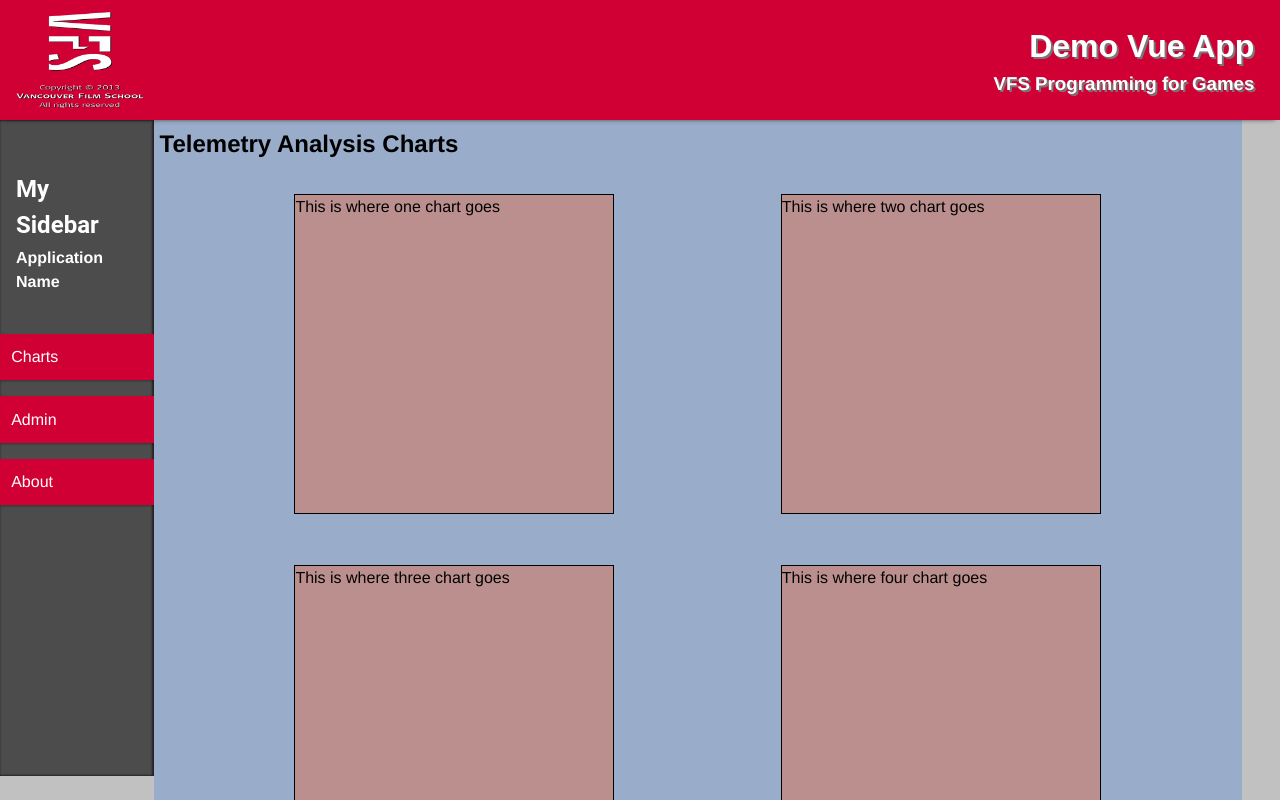
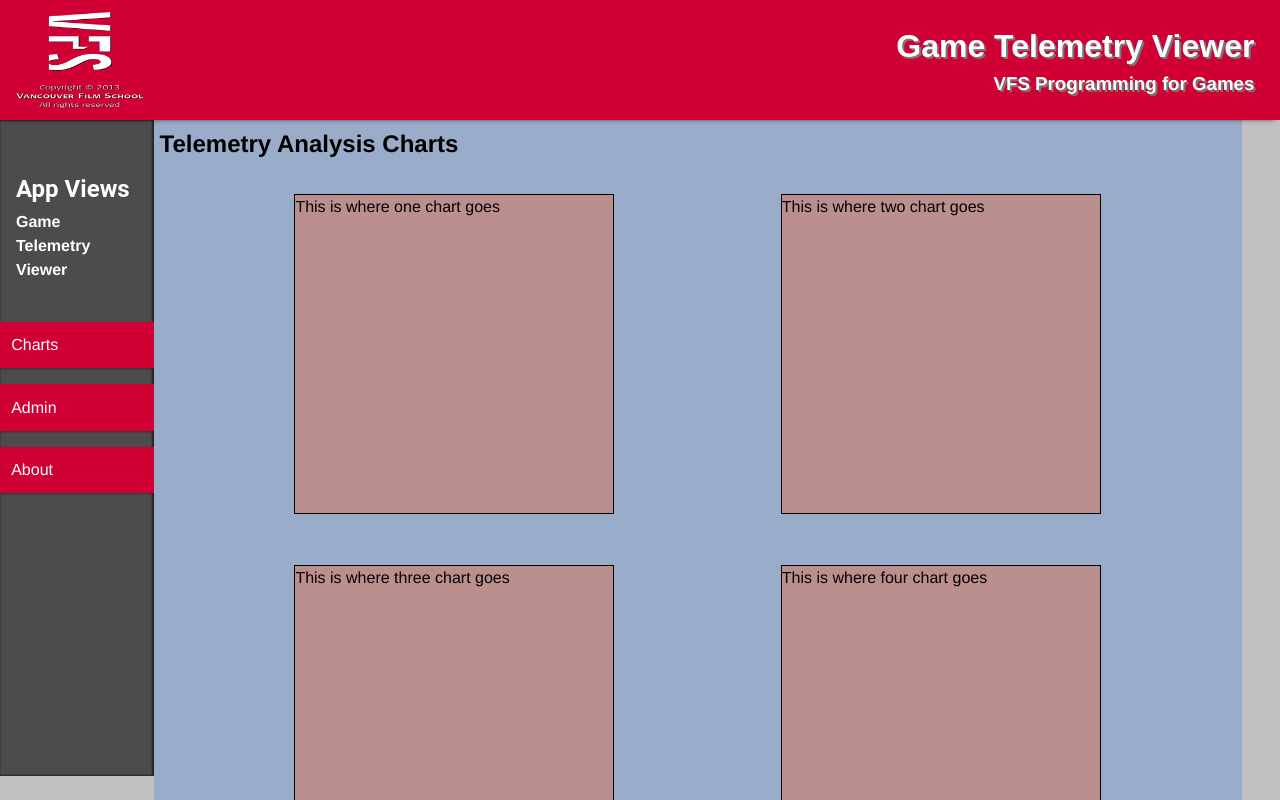
Before and after one commit to pg22shatrujit/TelemetryApp, a Vue app: page / in a window 1280 px wide. Built offline with nearby package versions, Linux system fonts and the light colour scheme.

Commit message:
Injected title getter from appStore

```diff
--- a/src/components/Header.vue
+++ b/src/components/Header.vue
@@ -27,9 +27,9 @@ Copyright (c) 2018. Scott Henshaw, Kibble Online Inc. All Rights Reserved.
         constructor( name, subComponentList = []) {
             super( name, subComponentList );
             this.vm = {
-                title: "Demo Vue App",
                 subtitle: "VFS Programming for Games",
             }
+            this.injectGetters(['title'])
         }
 
         goHome( event ) {
--- a/src/components/Sidebar.vue
+++ b/src/components/Sidebar.vue
@@ -10,8 +10,8 @@ Copyright (c) 2018. Scott Henshaw, Kibble Online Inc. All Rights Reserved.
     <aside id="sidebar-wrapper" class="grid-side area vue-component">
         <div id="sidebar-container" class="sidebar flexbox">
             <div class="side-item">
-                <h2>{{ title }}</h2>
-                <h4>{{ description }}</h4>
+                <h2>App Views</h2>
+                <h4>{{ title }}</h4>
             </div>
             <pg-navbar></pg-navbar>
             <slot></slot>
@@ -28,10 +28,8 @@ Copyright (c) 2018. Scott Henshaw, Kibble Online Inc. All Rights Reserved.
 
         constructor( name, subComponentList = []) {
             super( name, subComponentList );
-            this.vm = {
-                title:       "My Sidebar",
-                description: "Application Name"
-            }
+
+            this.injectGetters(['title'])
         }
     }
 
```
